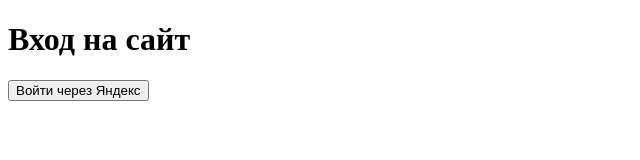
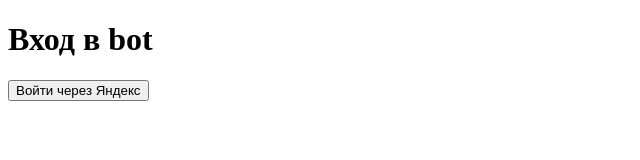
Before and after one commit to seniashadrin-alt/arss, a plain HTML site: page index.html in a window 1280 px wide. Shown: the whole page, without its empty margins (0-640 px from the left). Drawn offline with Linux system fonts and the light colour scheme.

Commit message:
Update index.html

```diff
--- a/index.html
+++ b/index.html
@@ -8,7 +8,7 @@
 </head>
 <body>
 
-    <h1>Вход на сайт</h1>
+    <h1>Вход в bot</h1>
     <!-- Кнопка входа через Яндекс -->
     <a href="https://oauth.yandex.ru/authorize?response_type=code&client_id=d55d87c5398d47f8b7da90a31516ea02">
         <button>Войти через Яндекс</button>
```
